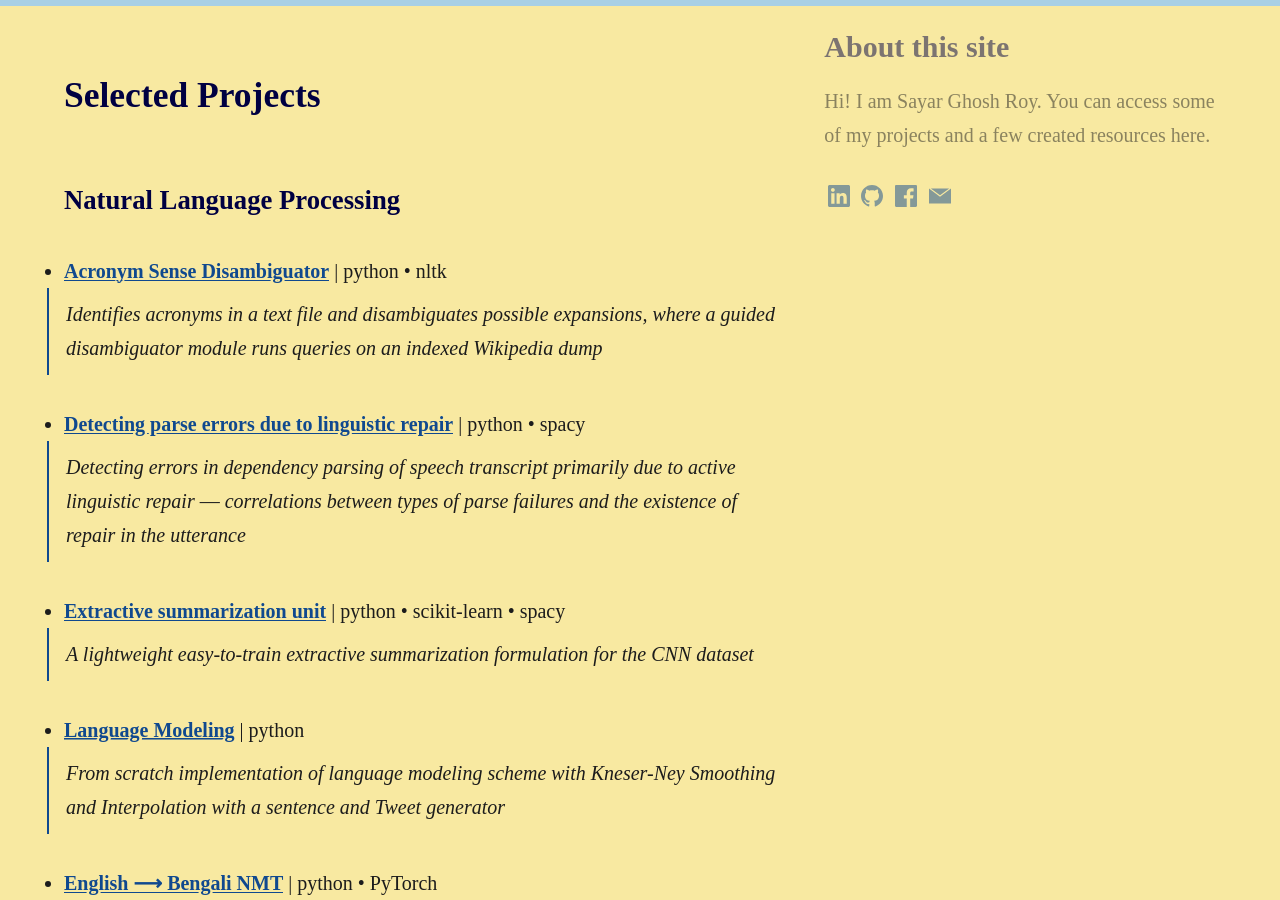
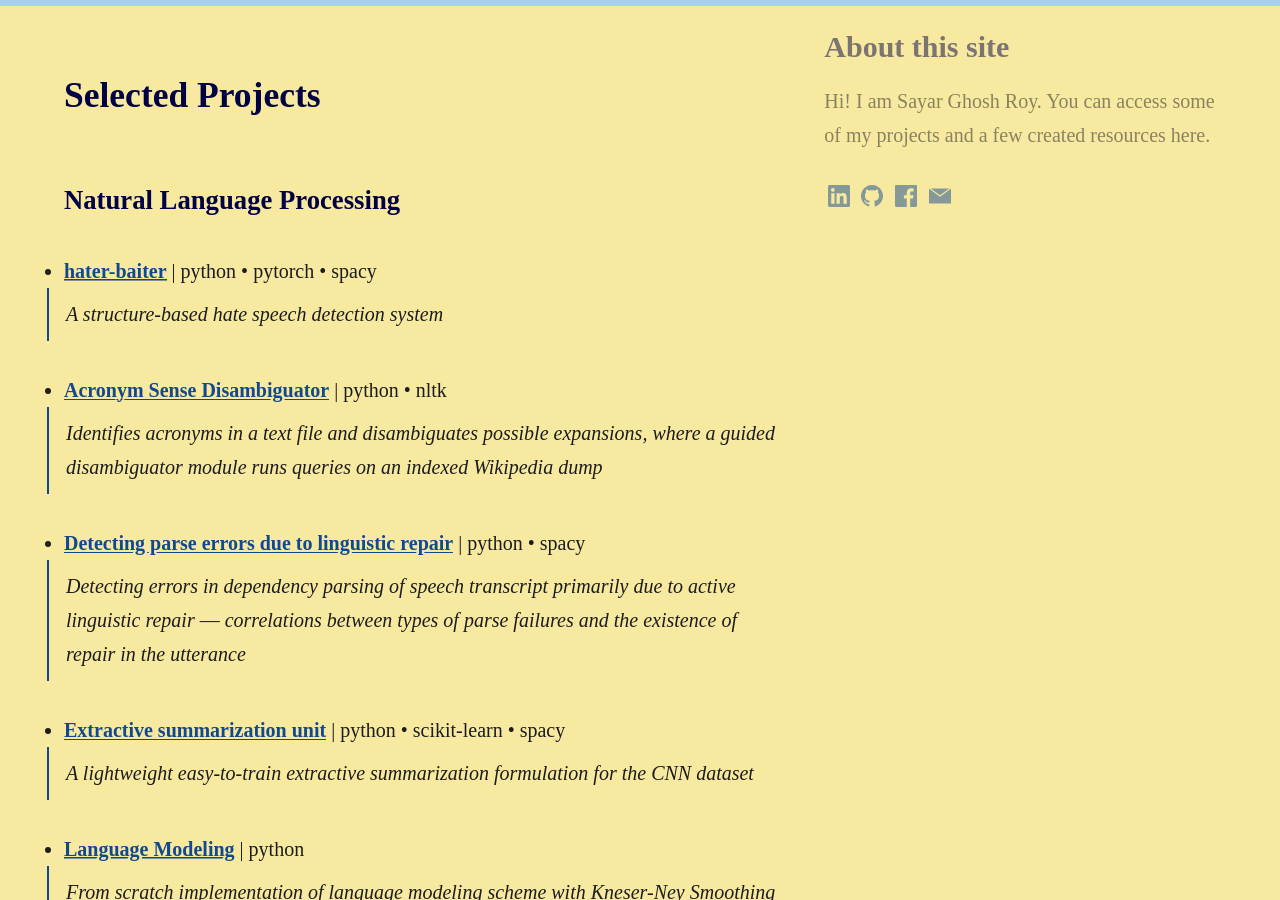
Before and after one commit to sayarghoshroy/sayarghoshroy.github.io, a Jekyll site: the page built from work.md, in a window 1280 px wide and 900 px high, scrolled down 414 px. Built offline with Jekyll 4.4.1, drawn with Linux system fonts in a browser that asks for light colours; some web fonts are replaced.

Commit message:
Updated Projects

```diff
--- a/work.md
+++ b/work.md
@@ -12,6 +12,9 @@
 ## Selected Projects <br><br>
 
 #### Natural Language Processing <br><br>
+
+- [<b>hater-baiter</b>](https://github.com/sayarghoshroy/hater-baiter) \| python • pytorch • spacy
+> <p style="align: justify">A structure-based hate speech detection system</p>
 
 - [<b>Acronym Sense Disambiguator</b>](https://github.com/sayarghoshroy/Acronym-Sense-Disambiguator) \| python • nltk
 > <p style="align: justify">Identifies acronyms in a text file and disambiguates possible expansions, where a guided disambiguator module runs queries on an indexed Wikipedia dump</p>
```
